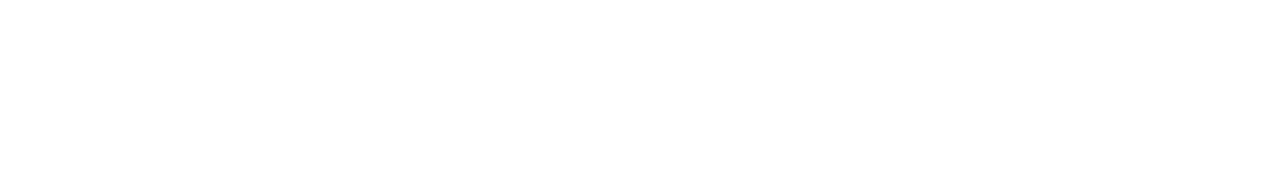
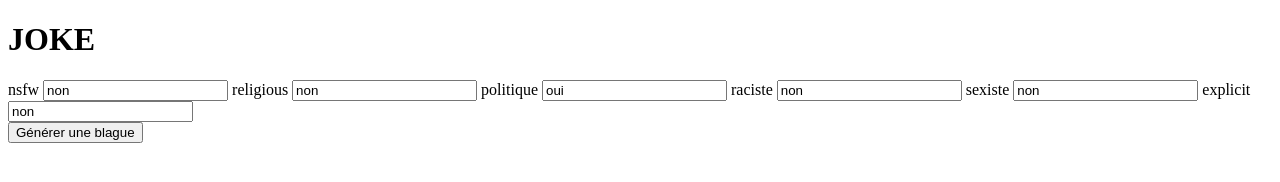
Before and after one commit to jus2froit/API, a plain HTML site: page jokeAPI/index.html in a window 1280 px wide. Drawn offline with Linux system fonts and the light colour scheme.

Commit message:
ajout joke api

```diff
--- a/jokeAPI/index.html
+++ b/jokeAPI/index.html
@@ -7,6 +7,81 @@
     <title>Document</title>
 </head>
 <body>
+    <h1>JOKE</h1>
 
+    <form action="">
+        <label for="nsfw">nsfw</label>
+        <input type="text" id="nsfw" value="non">
+
+        <label for="religious">religious</label>
+        <input type="text" id="rel" value="non">
+
+        <label for="politique">politique</label>
+        <input type="text" id="pol" value="oui">
+
+        <label for="raciste">raciste</label>
+        <input type="text" id="rac" value="non">
+
+        <label for="sexiste">sexiste</label>
+        <input type="text" id="sex" value="non">
+
+        <label for="explicit">explicit</label>
+        <input type="text" id="exp" value="non">
+    </form>
+    <button id="buttonJoke" onclick="start()">Générer une blague</button>
+
+    <div id="joke"></div>
+
+
+
+    <script>
+        async function start(){
+            try {
+                let api = "https://v2.jokeapi.dev/joke/Any?lang=fr&blacklistFlags="
+                if (document.getElementById("nsfw").value != "oui"){
+                    api += "nsfw"
+                }
+                if (document.getElementById("rel").value != "oui"){
+                    api += ",religious"
+                }
+                if (document.getElementById("pol").value != "oui"){
+                    api += ",political"
+                }
+                if (document.getElementById("rac").value != "oui"){
+                    api += ",racist"
+                }
+                if (document.getElementById("sex").value != "oui"){
+                    api += ",sexist"
+                }
+                if (document.getElementById("exp").value != "oui"){
+                    api += ",explicit"
+                }
+                const response = await fetch(api)
+                const data = await response.json()
+                console.log(data)
+                console.log(api)
+                console.log(data.setup)
+                console.log(data.delivery)
+                affJokePol(data)
+            }catch (e){
+                console.log(e)
+            }
+        }
+
+        function affJokePol(joke){
+            document.getElementById("joke").innerHTML =
+                    `${joke.setup}
+                    <div id="jokeResp">${joke.delivery}</div>
+
+                    `
+        }
+
+        // function affJokeNoPol(joke){
+        //     document.getElementById("joke").innerHTML =
+        //             `${joke.setup}
+        //             <div id="jokeResp">${joke.delivery}</div>
+        //             `
+        // }
+    </script>
 </body>
 </html>
```
